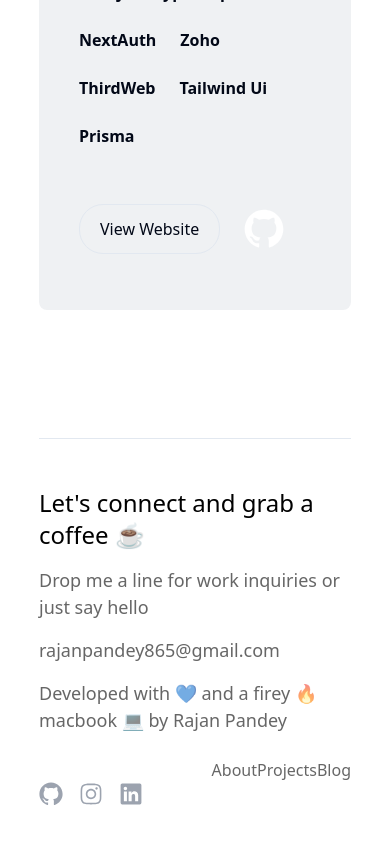
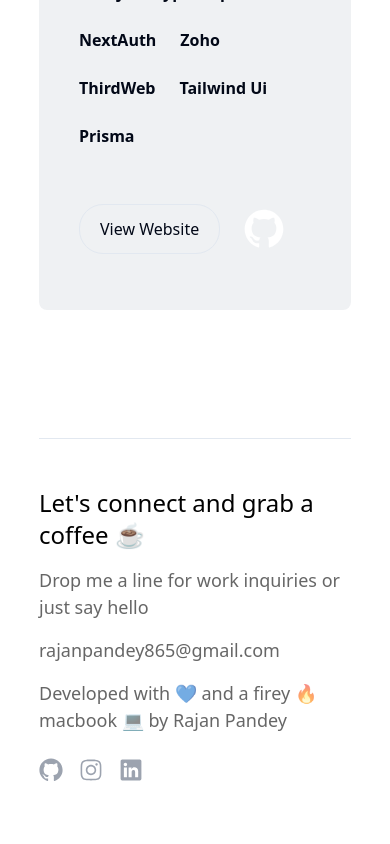
Before and after one commit to rajan2001/Portfolio-next, a Next.js app: page / in a window 390 px wide. Shown: the part 2675-3519 px from the top of the page. Built offline with nearby package versions, Linux system fonts and the light colour scheme.

Commit message:
fix : photo bulrr

```diff
--- a/components/Footer.tsx
+++ b/components/Footer.tsx
@@ -26,7 +26,7 @@
                 </p>
             </div>
             <div className=" flex flex-col dark:text-white/60 text-black/60">
-                <div className=" flex-col text-right gap-3 flex-1 sm:hidden lg:flex">
+                <div className=" flex-col text-right gap-3 flex-1 hidden lg:flex">
                     <Link href="/About" className="footer_links">
                         About
                     </Link>
```
Also changed, not shown: public/rajan-pandey.webp.
